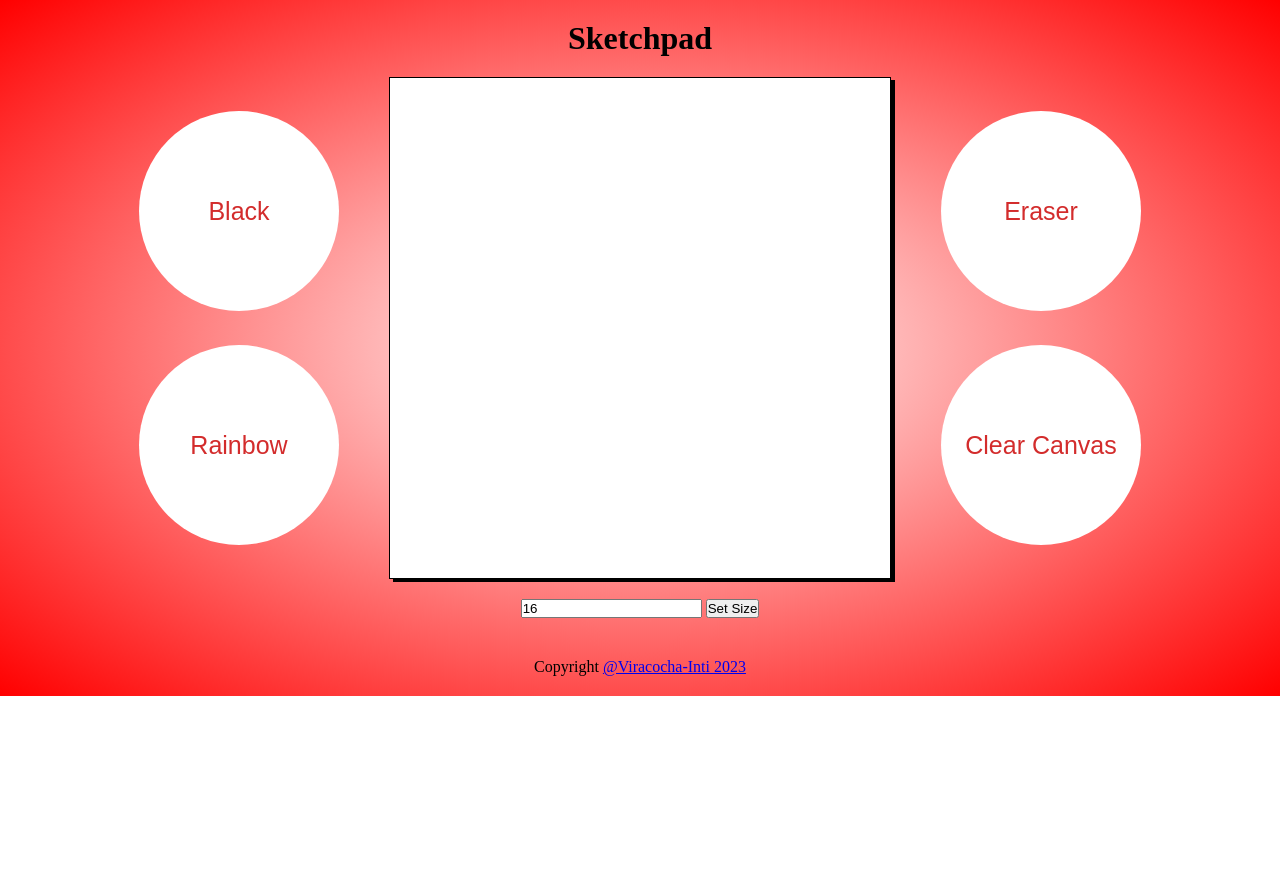
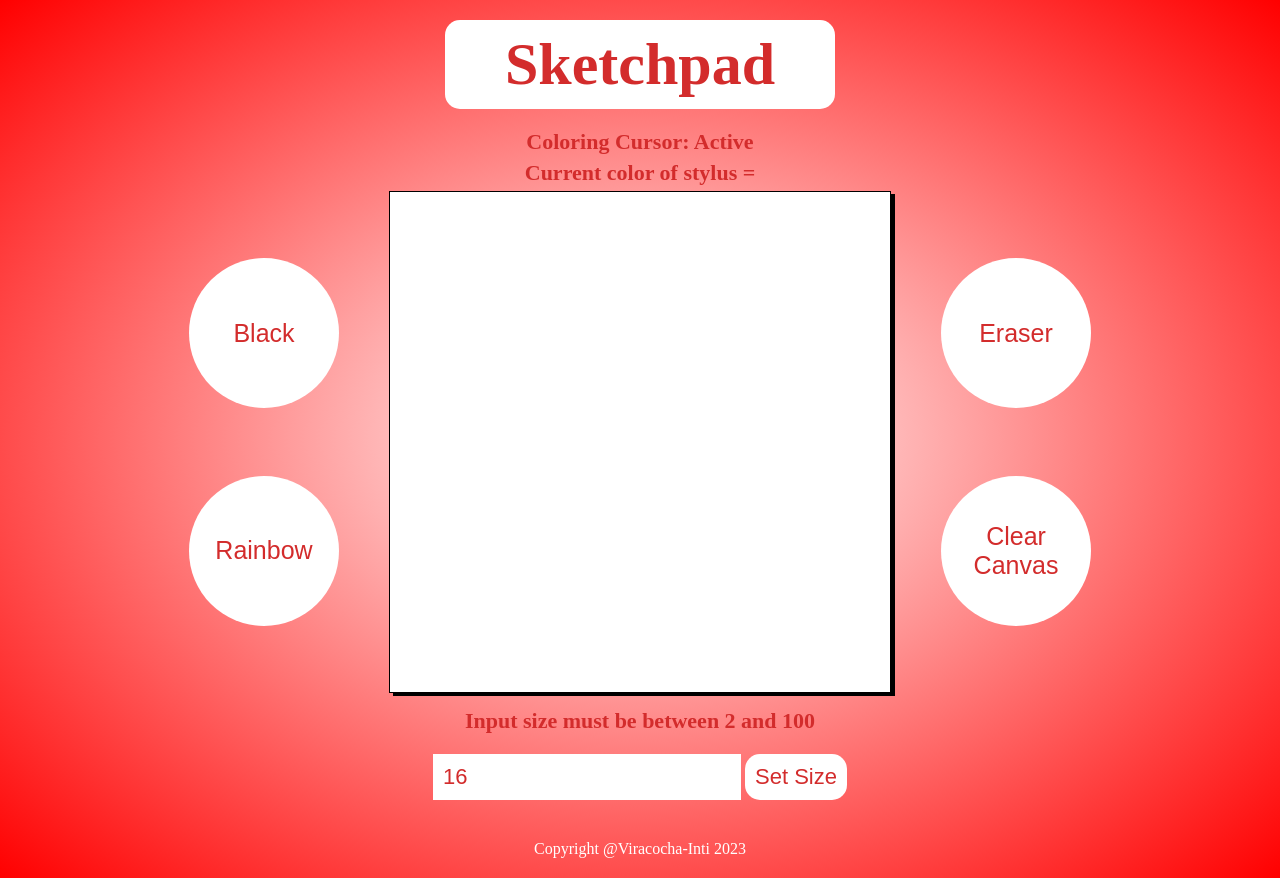
Before and after one commit to Viracocha-Inti/sketchpad, a plain HTML site: page index.html in a window 1280 px wide. Before the commit the page ends 800 px from the top, so only its background shows below. Drawn offline with Linux system fonts and the light colour scheme.

Commit message:
Add Styling/ Make webpage more responsive with js
 Changes to be committed:
	modified:   app.js
	modified:   index.html
	modified:   style.css

```diff
--- a/app.js
+++ b/app.js
@@ -20,16 +20,21 @@ function createCanvas(size) {
 function changeCanvasSize(input) {
   if (input >= 2 && input <= 100) {
     createCanvas(input);
+    document.querySelector(
+      ".error"
+    ).textContent = `Canvas size set to ${input} X ${input}`;
   } else if (input < 2) {
-    console.log("Not enough squares");
+    document.querySelector(".error").textContent =
+      "Input below 2. Must be a number higher than 2";
   } else {
-    console.log("Too many squares");
+    document.querySelector(".error").textContent =
+      "Input greater than 100. Must be a number lower than 100";
   }
 }
 
 function colorSquares() {
   if (click) {
-    if (color === "random") {
+    if (color === "rainbow") {
       this.style.backgroundColor = `hsl(${Math.random() * 360}, 100%, 50%)`;
     } else {
       this.style.backgroundColor = color;
@@ -39,6 +44,9 @@ function colorSquares() {
 
 function changeColor(choice) {
   color = choice;
+  document.querySelector(
+    ".currentColor"
+  ).textContent = `Current color of stylus = ${color}`;
 }
 
 function clearCanvas() {
@@ -47,8 +55,15 @@ function clearCanvas() {
   squares.forEach((div) => (div.style.backgroundColor = "white"));
 }
 
-document.querySelector("body").addEventListener("click", () => {
-  click = !click;
+document.querySelector("body").addEventListener("click", (e) => {
+  if (e.target.tagName != "BUTTON") {
+    click = !click;
+    if (click) {
+      document.querySelector(".mode").textContent = "Coloring Cursor: Active";
+    } else {
+      document.querySelector(".mode").textContent = "Coloring Cursor: Inactive";
+    }
+  }
 });
 
 createCanvas(16);
--- a/index.html
+++ b/index.html
@@ -10,12 +10,16 @@
   <body>
     <div class="programContainer">
       <div class="header">
-        <h1>Sketchpad</h1>
+        <div class="headerTitle">
+          <h1>Sketchpad</h1>
+        </div>
       </div>
+      <div class="mode">Coloring Cursor: Active</div>
+      <div class="currentColor">Current color of stylus =</div>
       <div class="gridNButtons">
         <div class="buttons">
           <button class="option" onclick="changeColor('black')">Black</button>
-          <button class="option" onclick="changeColor('random')">
+          <button class="option" onclick="changeColor('rainbow')">
             Rainbow
           </button>
         </div>
@@ -25,14 +29,16 @@
           <button class="option" onclick="clearCanvas()">Clear Canvas</button>
         </div>
       </div>
+      <div class="error">Input size must be between 2 and 100</div>
       <div class="input">
         <input
+          class="inputText"
           type="text"
           placeholder="Size of Canvas"
           value="16"
           onchange="changeCanvasSize(this.value)"
         />
-        <button>Set Size</button>
+        <button class="inputButton">Set Size</button>
       </div>
       <div class="footer">
         <p>
--- a/style.css
+++ b/style.css
@@ -15,6 +15,27 @@
 .footer {
   padding: 20px;
 }
+.headerTitle {
+  background-color: white;
+  color: rgb(211, 44, 44);
+  font-size: 30px;
+  padding: 10px 60px;
+  border-radius: 15px;
+}
+.mode,
+.error,
+.currentColor {
+  font-size: 22px;
+  font-weight: bold;
+  color: rgb(211, 44, 44);
+}
+.mode,
+.currentColor {
+  padding-bottom: 5px;
+}
+.error {
+  padding-top: 15px;
+}
 .gridNButtons {
   display: flex;
   gap: 50px;
@@ -30,12 +51,13 @@
   background-color: white;
   color: rgb(211, 44, 44);
   font-size: 25px;
-  width: 200px;
-  height: 200px;
+  width: 150px;
+  height: 150px;
   border-radius: 100%;
   transition: all 0.5s ease;
 }
-.option:hover {
+.option:hover,
+.inputButton:hover {
   background-color: rgb(211, 44, 44);
   color: white;
 }
@@ -49,3 +71,23 @@
 .canvasGrid {
   border: none;
 }
+.inputText,
+.inputButton {
+  border: none;
+  font-size: 22px;
+  padding: 10px;
+  background-color: white;
+  color: rgb(211, 44, 44);
+}
+.inputButton {
+  cursor: pointer;
+  border-radius: 15px;
+}
+.footer {
+  color: white;
+}
+a {
+  text-decoration: none;
+  cursor: pointer;
+  color: inherit;
+}
```
